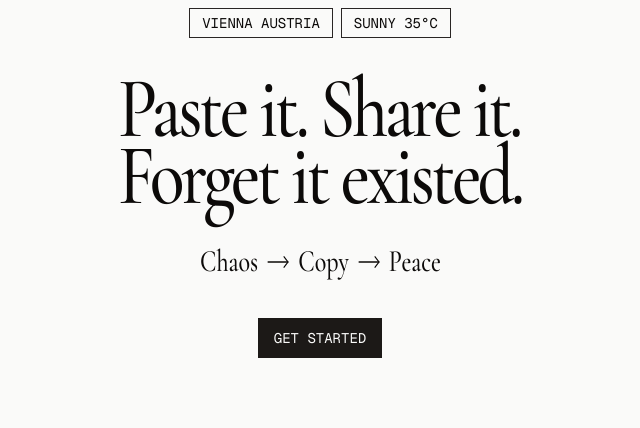
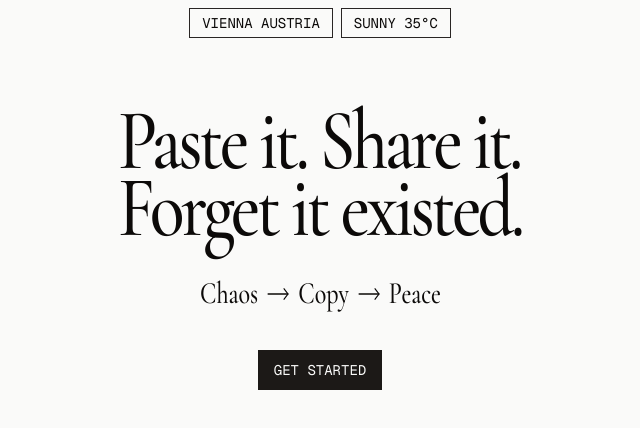
Before and after one commit to Syptern/wild-paste, a Next.js app: page / in a window 1280 px wide. Shown: the top 428 px of the page, without its empty margins (320-960 px from the left). Built offline with nearby package versions, Linux system fonts and the light colour scheme.

Commit message:
increase a bit of spacing in header

```diff
--- a/app/components/HomePageHeader.tsx
+++ b/app/components/HomePageHeader.tsx
@@ -3,7 +3,7 @@ import { MoveRight } from "lucide-react";
 import Link from "next/link";
 
 export const HomePageHeader = () => (
-  <header className="flex justify-center items-center my-12 font-sans">
+  <header className="flex justify-center items-center mb-12 mt-20 font-sans">
     <div className="flex flex-col items-center justify-center gap-10 ">
       <h1 className="text-6xl lg:text-7xl">
         {" "}
```
